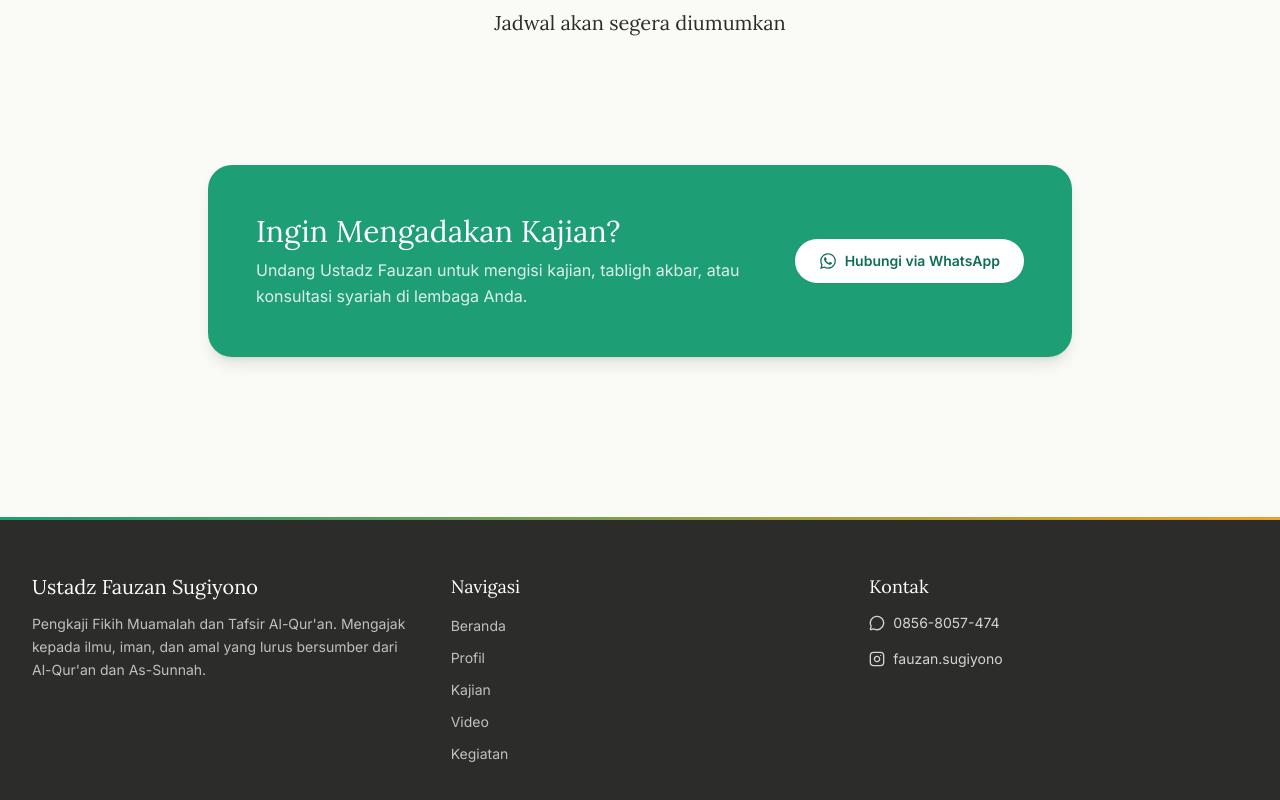
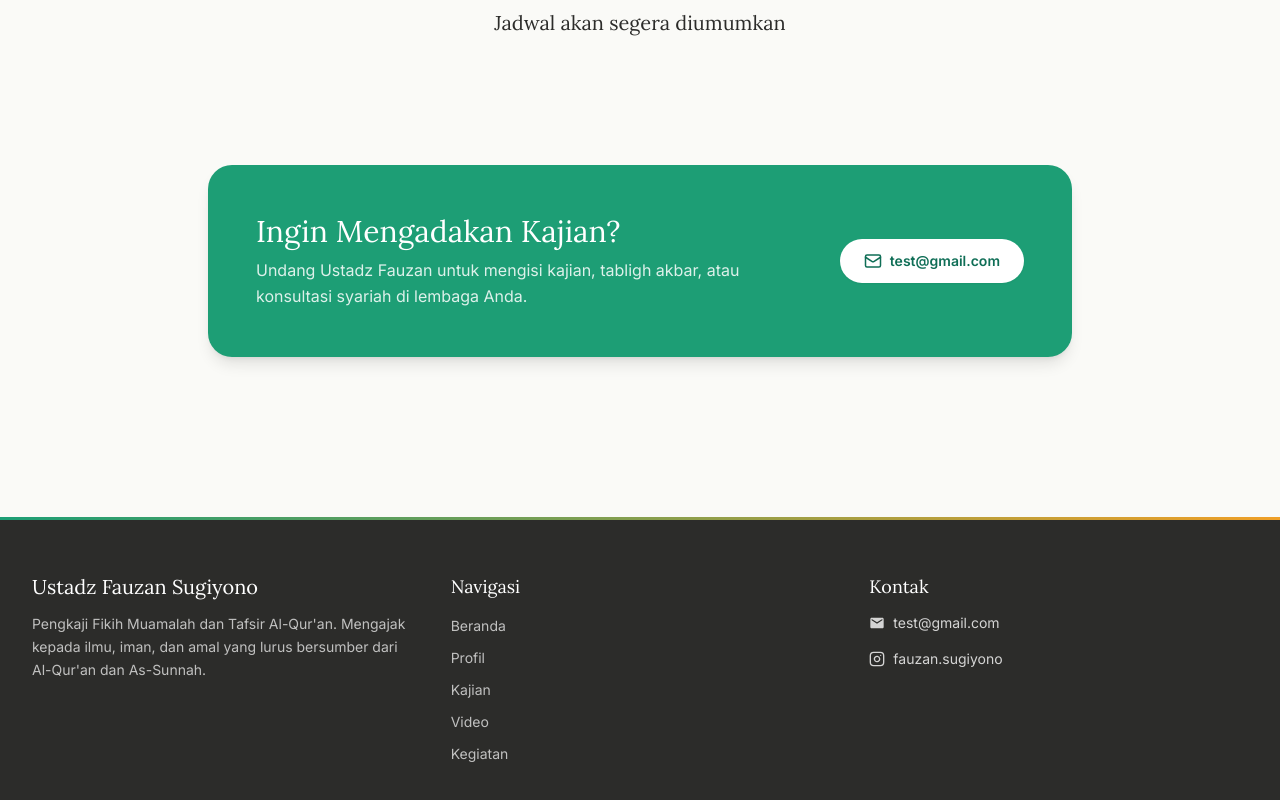
Before and after one commit to ilycode1/UserProfile-UstFauzan, a React (Vite) app: page /#/kegiatan in a window 1280 px wide. Shown: the part 506-1306 px from the top of the page. Built offline with nearby package versions, Linux system fonts and the light colour scheme.

Commit message:
fixing email dan menambahkan foto profil

```diff
--- a/src/components/MateriModal.jsx
+++ b/src/components/MateriModal.jsx
@@ -1,10 +1,10 @@
 import { useEffect, useState } from 'react'
 import { AnimatePresence, motion } from 'framer-motion'
-import { X, MessageCircle, Calendar, MapPin, FileDown, BookOpen } from 'lucide-react'
+import { X, Mail, Calendar, MapPin, FileDown, BookOpen } from 'lucide-react'
 import Badge from './ui/Badge'
 import { profil } from '../data/profil'
 
-const waLink = `https://wa.me/62${profil.kontak.wa.replace(/^0/, '')}`
+const emailLink = `https://mail.google.com/mail/?view=cm&fs=1&to=${profil.kontak.email}`
 
 export default function MateriModal({ materi, open, onClose }) {
   const [isMobile, setIsMobile] = useState(false)
@@ -155,14 +155,16 @@ export default function MateriModal({ materi, open, onClose }) {
                 </a>
               )}
               <a
-                href={`${waLink}?text=${encodeURIComponent(
+                href={`${emailLink}&su=${encodeURIComponent(
+                  `Pendaftaran Kajian: ${materi.judul}`
+                )}&body=${encodeURIComponent(
                   `Assalamu'alaikum, saya ingin mendaftar kajian "${materi.judul}"`
                 )}`}
                 target="_blank"
                 rel="noreferrer"
                 className="inline-flex items-center justify-center gap-2 flex-1 px-4 py-2.5 rounded-full text-sm font-medium bg-primary-400 text-white hover:bg-primary-500 transition-colors"
               >
-                <MessageCircle size={16} /> Daftar Kajian via WhatsApp
+                <Mail size={16} /> Daftar Kajian via Email
               </a>
             </div>
           </motion.div>
--- a/src/components/layout/Footer.jsx
+++ b/src/components/layout/Footer.jsx
@@ -1,5 +1,6 @@
 import { Link } from "react-router-dom";
 import { MessageCircle } from "lucide-react";
+import { MdEmail } from "react-icons/md";
 
 function InstagramIcon({ size = 16, className = "" }) {
   return (
@@ -48,8 +49,8 @@ export default function Footer() {
             <h3 className="font-serif text-lg mb-3">Kontak</h3>
             <ul className="flex flex-col gap-3">
               <li>
-                <a href="https://wa.me/628568057474" target="_blank" rel="noreferrer" className="inline-flex items-center gap-2 text-sm text-white/80 hover:text-primary-200 transition-colors">
-                  <MessageCircle size={16} /> 0856-8057-474
+                <a href="https://mail.google.com/mail/?view=cm&fs=1&to=test@gmail.com" target="_blank" rel="noreferrer" className="inline-flex items-center gap-2 text-sm text-white/80 hover:text-primary-200 transition-colors">
+                  <MdEmail size={16} /> test@gmail.com
                 </a>
               </li>
               <li>
--- a/src/data/profil.js
+++ b/src/data/profil.js
@@ -2,7 +2,7 @@ export const profil = {
   nama: "Fauzan Sugiyono",
   gelar: "",
   tagline: "Pengkaji Fikih Muamalah dan Tafsir Al-Qur'an",
-  foto: "/assets/images/foto-profil.jpg",
+  foto: "/assets/images/foto-profil.webp",
   quote: {
     teks: "Belajarlah iman, ilmu dan amal secara bersamaan",
     sumber: "Ibnu Mas'ud",
@@ -84,7 +84,7 @@ export const profil = {
   ],
   organisasi: [],
   kontak: {
-    wa: "08568057474",
+    email: "test@gmail.com",
     instagram: "fauzan.sugiyono",
     youtube: "",
     telegram: "",
--- a/src/pages/Home.jsx
+++ b/src/pages/Home.jsx
@@ -1,7 +1,7 @@
 import { Link } from "react-router-dom";
 // eslint-disable-next-line no-unused-vars
 import { motion } from "framer-motion";
-import { ChevronDown, BookOpen, ArrowRight, MessageCircle, GraduationCap } from "lucide-react";
+import { ChevronDown, BookOpen, ArrowRight, GraduationCap, Mail } from "lucide-react";
 import Button from "../components/ui/Button";
 import Card from "../components/ui/Card";
 import Badge from "../components/ui/Badge";
@@ -10,7 +10,6 @@ import ScrollReveal from "../components/ui/ScrollReveal";
 import SEO from "../components/SEO";
 import { profil } from "../data/profil";
 import { materiList } from "../data/materi";
-import { FaWhatsapp } from "react-icons/fa";
 
 function InstagramIcon({ size = 18 }) {
   return (
@@ -22,7 +21,7 @@ function InstagramIcon({ size = 18 }) {
   );
 }
 
-const waLink = `https://wa.me/62${profil.kontak.wa.replace(/^0/, "")}`;
+const emailLink = `https://mail.google.com/mail/?view=cm&fs=1&to=${profil.kontak.email}`;
 const igLink = `https://instagram.com/${profil.kontak.instagram}`;
 
 export default function Home() {
@@ -86,8 +85,8 @@ export default function Home() {
               <Button as="a" href="/kajian" variant="primary" size="lg">
                 <BookOpen size={18} /> Lihat Materi Kajian
               </Button>
-              <Button as="a" href={waLink} target="_blank" rel="noreferrer" variant="outline" size="lg">
-                <FaWhatsapp size={18} /> Hubungi via WhatsApp
+              <Button as="a" href={emailLink} target="_blank" rel="noreferrer" variant="outline" size="lg">
+                <Mail size={18} /> test@gmail.com
               </Button>
             </motion.div>
           </motion.div>
@@ -168,9 +167,6 @@ export default function Home() {
                     e.currentTarget.style.display = "none";
                   }}
                 />
-                <div className="absolute inset-0 flex items-center justify-center text-white/80 pointer-events-none">
-                  <GraduationCap size={80} strokeWidth={1.2} />
-                </div>
               </div>
             </ScrollReveal>
 
@@ -216,8 +212,8 @@ export default function Home() {
           <h2 className="font-serif text-3xl md:text-4xl mb-4">Terhubung dengan Kami</h2>
           <p className="text-white/70 max-w-2xl mx-auto mb-8">Untuk pertanyaan seputar kajian, undangan dakwah, atau konsultasi, silakan hubungi melalui kanal berikut.</p>
           <div className="flex flex-col sm:flex-row gap-3 justify-center">
-            <Button as="a" href={waLink} target="_blank" rel="noreferrer" variant="primary" size="lg">
-              <FaWhatsapp size={18} /> WhatsApp
+            <Button as="a" href={emailLink} target="_blank" rel="noreferrer" variant="primary" size="lg">
+              <Mail size={18} /> test@gmail.com
             </Button>
             <Button as="a" href={igLink} target="_blank" rel="noreferrer" variant="outline" size="lg" className="!text-white !border-white/40 hover:!bg-white/10">
               <InstagramIcon size={18} /> Instagram
--- a/src/pages/Kegiatan.jsx
+++ b/src/pages/Kegiatan.jsx
@@ -1,13 +1,12 @@
 import { useMemo, useState } from "react";
 // eslint-disable-next-line no-unused-vars
 import { AnimatePresence, motion } from "framer-motion";
-import { Calendar, MessageCircle } from "lucide-react";
+import { Calendar, Mail } from "lucide-react";
 import ScrollReveal from "../components/ui/ScrollReveal";
 import SEO from "../components/SEO";
 import KegiatanCard from "../components/KegiatanCard";
 import { kegiatanList } from "../data/kegiatan";
 import { profil } from "../data/profil";
-import { FaWhatsapp } from "react-icons/fa";
 
 const FILTERS = [
   { key: "semua", label: "Semua" },
@@ -16,7 +15,7 @@ const FILTERS = [
   { key: "online", label: "Online" },
 ];
 
-const waLink = `https://wa.me/62${profil.kontak.wa.replace(/^0/, "")}`;
+const emailLink = `https://mail.google.com/mail/?view=cm&fs=1&to=${profil.kontak.email}`;
 
 export default function Kegiatan() {
   const [active, setActive] = useState("semua");
@@ -102,12 +101,12 @@ export default function Kegiatan() {
                 <p className="text-white/85 mt-2 leading-relaxed">Undang Ustadz Fauzan untuk mengisi kajian, tabligh akbar, atau konsultasi syariah di lembaga Anda.</p>
               </div>
               <a
-                href={waLink}
+                href={emailLink}
                 target="_blank"
                 rel="noreferrer"
                 className="inline-flex items-center justify-center gap-2 px-6 py-3 rounded-full text-sm font-semibold bg-white text-primary-500 hover:bg-surface-50 shadow-sm transition-colors whitespace-nowrap"
               >
-                <FaWhatsapp size={18} /> Hubungi via WhatsApp
+                <Mail size={18} /> test@gmail.com
               </a>
             </div>
           </div>
--- a/src/pages/Profil.jsx
+++ b/src/pages/Profil.jsx
@@ -1,13 +1,12 @@
 // eslint-disable-next-line no-unused-vars
 import { motion } from "framer-motion";
-import { GraduationCap, MapPin, Scale, BookOpen, MessageCircle, BookMarked } from "lucide-react";
+import { GraduationCap, MapPin, Scale, BookOpen, BookMarked, Mail } from "lucide-react";
 import Button from "../components/ui/Button";
 import Badge from "../components/ui/Badge";
 import SectionTitle from "../components/ui/SectionTitle";
 import ScrollReveal from "../components/ui/ScrollReveal";
 import SEO from "../components/SEO";
 import { profil } from "../data/profil";
-import { FaWhatsapp } from "react-icons/fa";
 
 function InstagramIcon({ size = 18 }) {
   return (
@@ -19,7 +18,7 @@ function InstagramIcon({ size = 18 }) {
   );
 }
 
-const waLink = `https://wa.me/62${profil.kontak.wa.replace(/^0/, "")}`;
+const emailLink = `https://mail.google.com/mail/?view=cm&fs=1&to=${profil.kontak.email}`;
 const igLink = `https://instagram.com/${profil.kontak.instagram}`;
 
 const bidangKajian = [
@@ -53,9 +52,6 @@ export default function Profil() {
                   e.currentTarget.style.display = "none";
                 }}
               />
-              <div className="absolute inset-0 flex items-center justify-center text-white/80 pointer-events-none">
-                <GraduationCap size={56} strokeWidth={1.2} />
-              </div>
             </div>
 
             <div className="text-center md:text-left">
@@ -71,8 +67,8 @@ export default function Profil() {
               </div>
 
               <div className="flex flex-wrap justify-center md:justify-start gap-3 mt-6">
-                <Button as="a" href={waLink} target="_blank" rel="noreferrer" variant="primary" size="sm">
-                  <FaWhatsapp size={16} /> WhatsApp
+                <Button as="a" href={emailLink} target="_blank" rel="noreferrer" variant="primary" size="sm">
+                  <Mail size={16} /> test@gmail.com
                 </Button>
                 <Button as="a" href={igLink} target="_blank" rel="noreferrer" variant="outline" size="sm">
                   <InstagramIcon size={16} /> Instagram
@@ -188,8 +184,8 @@ export default function Profil() {
           <h2 className="font-serif text-3xl md:text-4xl mb-4">Hubungi</h2>
           <p className="text-white/70 max-w-2xl mx-auto mb-8">Untuk undangan kajian, konsultasi, atau pertanyaan seputar dakwah.</p>
           <div className="flex flex-col sm:flex-row gap-3 justify-center">
-            <Button as="a" href={waLink} target="_blank" rel="noreferrer" variant="primary" size="lg">
-              <FaWhatsapp size={18} /> WhatsApp
+            <Button as="a" href={emailLink} target="_blank" rel="noreferrer" variant="primary" size="lg">
+              <Mail size={18} /> test@gmail.com
             </Button>
             <Button as="a" href={igLink} target="_blank" rel="noreferrer" variant="outline" size="lg" className="!text-white !border-white/40 hover:!bg-white/10">
               <InstagramIcon size={18} /> Instagram
```
Also changed, not shown: src/components/KegiatanCard.jsx (+9 -7 lines), public/assets/images/foto-profil.webp (added).
